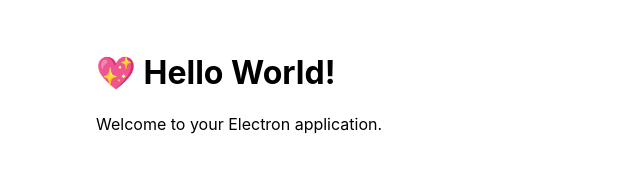
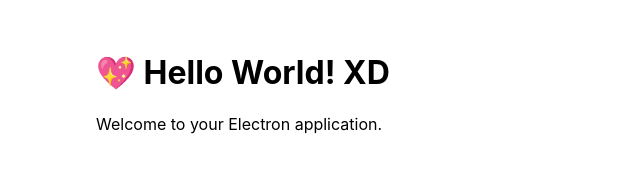
Before and after one commit to sadwhale09/electron-screen-capture-app, an Electron app: page src/index.html in a window 800 px wide. Shown: the full height of the page, 0-640 px from the left. Drawn offline with Linux system fonts and the light colour scheme.

Commit message:
First commit

```diff
--- a/src/index.html
+++ b/src/index.html
@@ -6,7 +6,7 @@
     <link rel="stylesheet" href="index.css" />
   </head>
   <body>
-    <h1>💖 Hello World!</h1>
+    <h1>💖 Hello World! XD</h1>
     <p>Welcome to your Electron application.</p>
   </body>
 </html>
--- a/src/index.js
+++ b/src/index.js
@@ -14,6 +14,7 @@
     height: 600,
     webPreferences: {
       preload: path.join(__dirname, 'preload.js'),
+      nodeIntegration: true,
     },
   });
 
```
